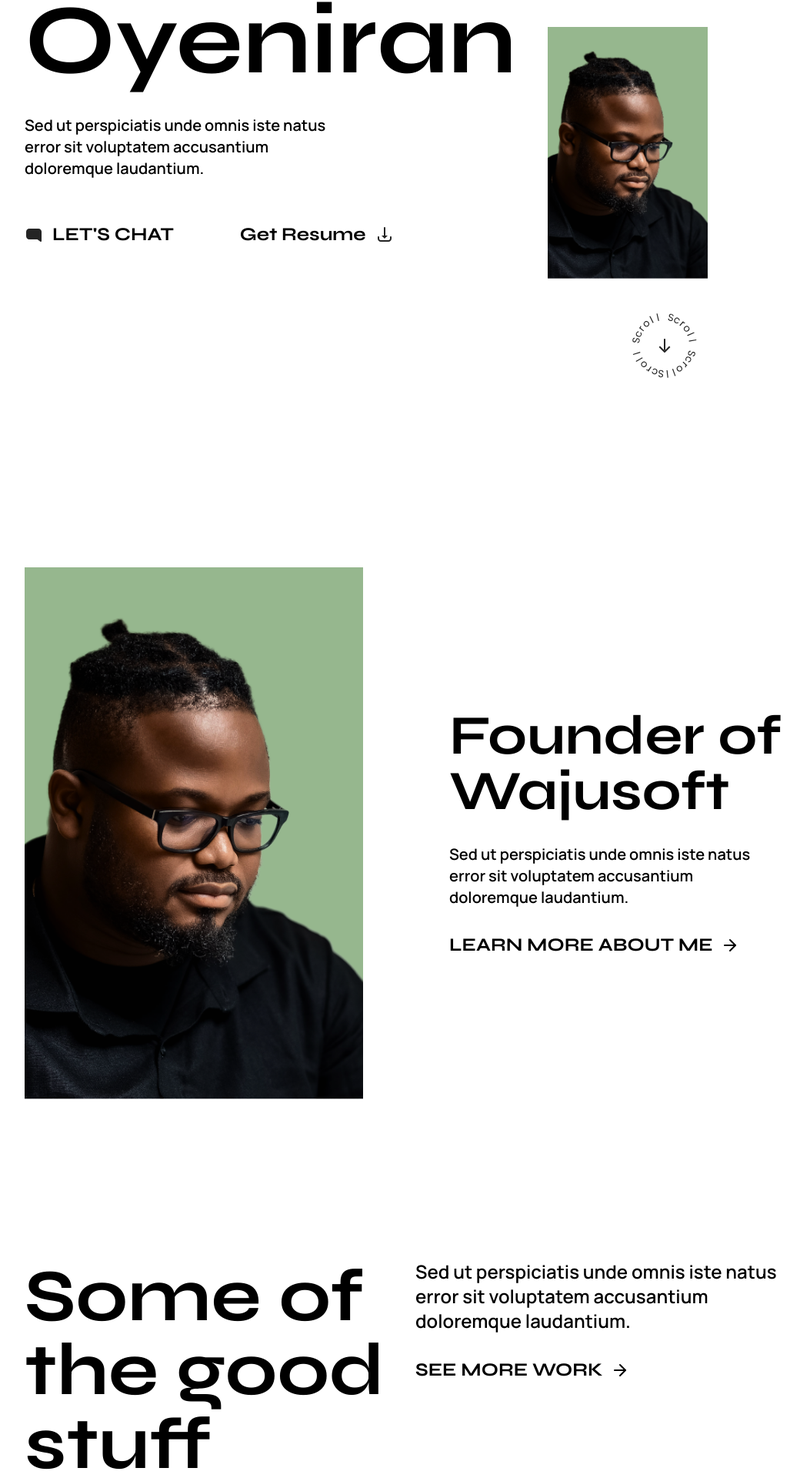
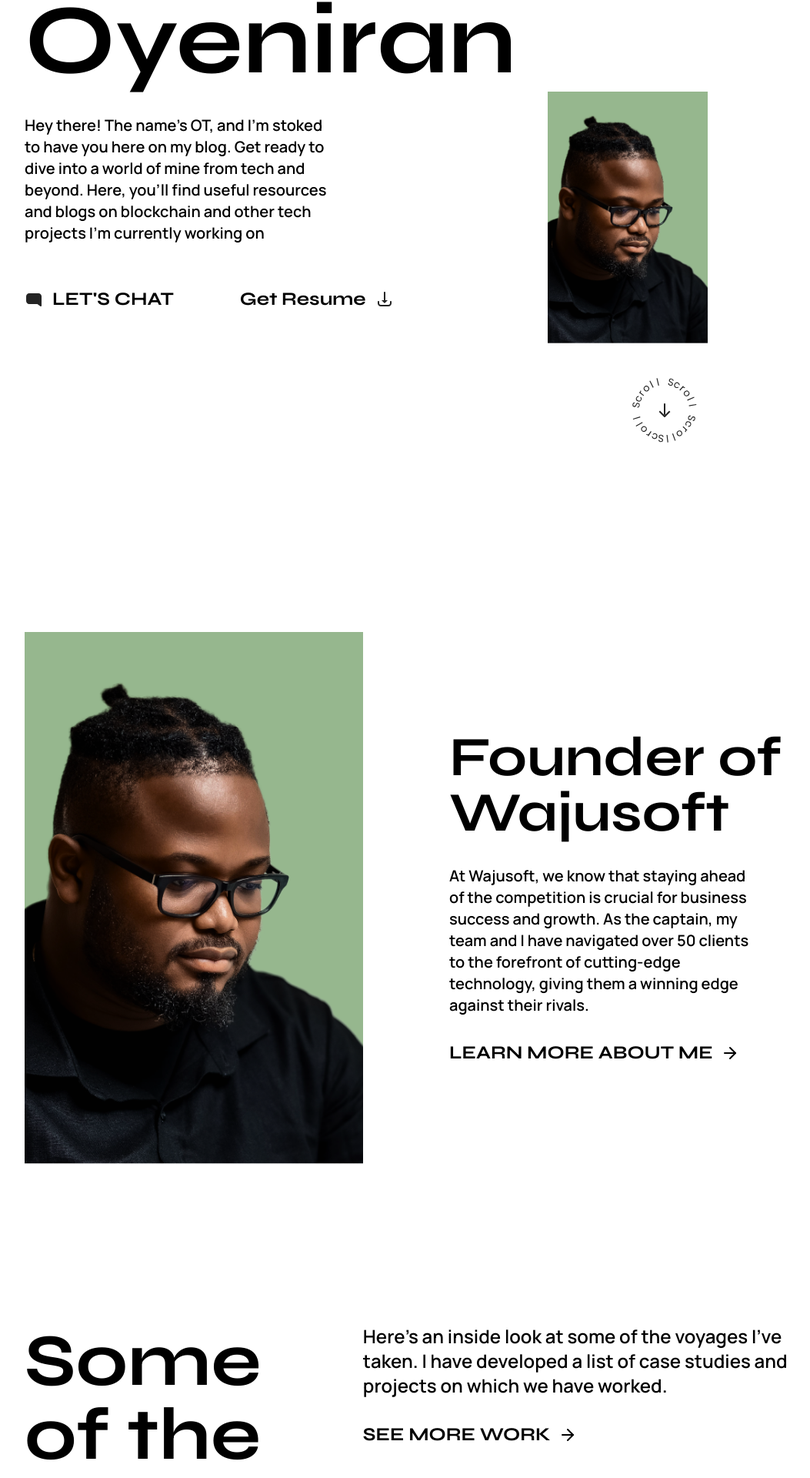
Before and after one commit to otoloye/otoloye.github.io, a Next.js app: page / in a window 1280 px wide. Shown: the part 339-2259 px from the top of the page at 77% size, without its empty margins (112-1165 px from the left). Built offline with nearby package versions, Linux system fonts and the light colour scheme.

Commit message:
added more copy to website

```diff
--- a/src/pages/index.tsx
+++ b/src/pages/index.tsx
@@ -49,8 +49,7 @@ export default function Home() {
             </p>
 
             <p className="font-[Manrope] font-semibold text-xl md:max-w-[400px] mt-8">
-              Sed ut perspiciatis unde omnis iste natus error sit voluptatem
-              accusantium doloremque laudantium.
+              Hey there! The name's OT, and I'm stoked to have you here on my blog. Get ready to dive into a world of mine from tech and beyond. Here, you'll find useful resources and blogs on blockchain and other tech projects I’m currently working on
             </p>
 
             <div className="flex md:flex-row flex-col justify-between md:gap-0 gap-6 mt-14 w-3/4">
@@ -95,8 +94,7 @@ export default function Home() {
               Founder of Wajusoft
             </p>
             <p className="font-[Manrope] font-semibold text-xl max-w-[400px] my-8">
-              Sed ut perspiciatis unde omnis iste natus error sit voluptatem
-              accusantium doloremque laudantium.
+              At Wajusoft, we know that staying ahead of the competition is crucial for business success and growth. As the captain, my team and I have navigated over 50 clients to the forefront of cutting-edge technology, giving them a winning edge against their rivals.
             </p>
             <p className="font-[Syne] font-bold md:text-2xl flex items-center gap-2.5 w-[409px] cursor-pointer hover:text-white relative text-hover">
               LEARN MORE ABOUT ME
@@ -115,8 +113,7 @@ export default function Home() {
             </p>
             <div>
               <p className="font-[Manrope] font-semibold text-2xl mb-8">
-                Sed ut perspiciatis unde omnis iste natus error sit voluptatem
-                accusantium doloremque laudantium.
+                Here's an inside look at some of the voyages I've taken. I have developed a list of case studies and projects on which we have worked.
               </p>
               <p className="uppercase font-[Syne] font-bold text-2xl hidden md:flex items-center gap-2.5 w-[310px] hover:text-white relative text-hover ">
                 see more work
@@ -202,12 +199,7 @@ export default function Home() {
 
           <div className="px-32 mt-20 flex justify-between">
             <p className="basis-[40%] font-[Manrope] font-semibold text-lg my-8">
-              At vero eos et accusamus et iusto odio dignissimos ducimus qui
-              blanditiis praesentium voluptatum deleniti atque corrupti quos
-              dolores et quas molestias excepturi sint occaecati cupiditate non
-              provident, similique sunt in culpa qui officia deserunt mollitia
-              animi, id est laborum et dolorum fuga. Et harum quidem rerum
-              facilis est et expedita distinctio.
+              When I’m not commandeering the Wajusoft ship, I’m probably either discovering new music, thinking about watches or the blockchain technology. I also adore dogs! My favorite breed is the cane corso. Find out more
             </p>
             <div className="basis-1/3">
               <Image src={Dog} alt="hobby" className="" />
```
